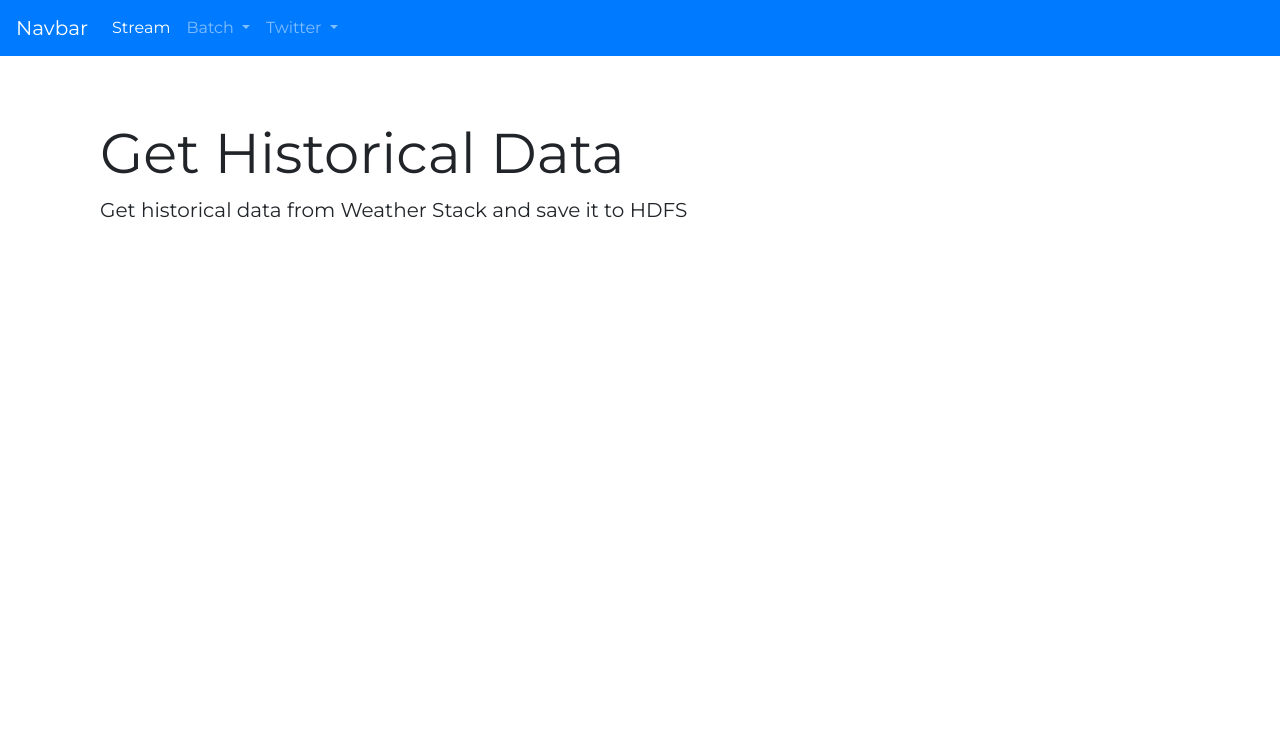
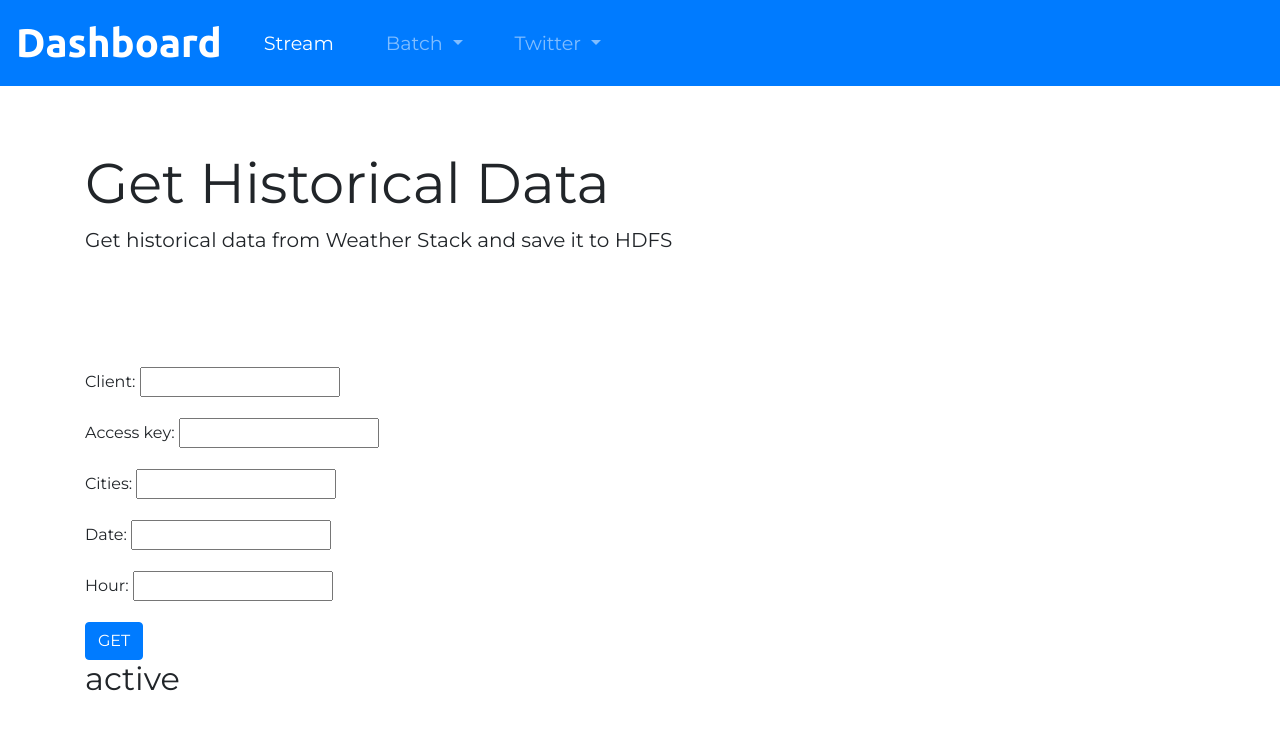
Before and after one commit to perfect-blue/Consumer-Dashboard, a Django app: template templates/BatchWeather/batch.html in a window 1280 px wide. Shown: the top 730 px of the page. Run offline with Django 3.2, Linux system fonts and the light colour scheme; tables that the repository leaves empty hold one stand-in row (values such as "Sample post"); the template is opened without the code that fills it: values that come from a table or form of the project are taken from there, most other values are stand-ins (such as "Sample title", 1, 10 or a date in 2020); some libraries are stand-ins or nearby versions.

Commit message:
Historical Form

```diff
--- /dev/null
+++ b/Weatherstack/forms.py
@@ -0,0 +1,9 @@
+from django import forms
+from django.core import validators
+
+class HistoricalForm(forms.Form):
+    client = forms.CharField()
+    access_key = forms.CharField()
+    cities= forms.CharField()
+    date = forms.CharField()
+    hour = forms.CharField()
--- a/static/css/style.css
+++ b/static/css/style.css
@@ -5,3 +5,19 @@
 body{
   font-family:'Montserrat';
 }
+
+.navbar-brand{
+  font-family: "Ubuntu";
+  font-size: 2.5rem;
+  font-weight: bold;
+}
+
+.nav-item{
+  padding: 0 18px;
+}
+
+.nav-link{
+  font-size:1.2rem;
+  font-family: 'Montserrat';
+  font-weight: 300;
+}
--- a/templates/BatchWeather/batch.html
+++ b/templates/BatchWeather/batch.html
@@ -1,10 +1,16 @@
 <!DOCTYPE html>
 {% extends 'base.html' %}
   {% block body_block%}
-    <div class="jumbotron jumbotron-fluid transparent">
-      <div class="container">
-          <h1 class="display-4">Get Historical Data</h1>
-          <p class="lead">Get historical data from Weather Stack and save it to HDFS</p>
-      </div>
-    </div>
+
+  <div class="jumbotron jumbotron-fluid transparent">
+      <h1 class="display-4">Get Historical Data</h1>
+      <p class="lead">Get historical data from Weather Stack and save it to HDFS</p>
+  </div>
+
+    <form method="post">
+      {{batchform.as_p}}
+      {% csrf_token %}
+      <input type="submit" class="btn btn-primary" name ='start' value="GET">
+    </form>
+    <h2>{{ status }}</h2>
   {% endblock %}
--- a/templates/base.html
+++ b/templates/base.html
@@ -14,7 +14,7 @@
   </head>
   <body>
     <nav class="navigation navbar navbar-expand-lg navbar-dark bg-primary">
-      <a class="navbar-brand" href="#">Navbar</a>
+      <a class="navbar-brand" href="#">Dashboard</a>
       <button class="navbar-toggler" type="button" data-toggle="collapse" data-target="#navbarNavDropdown" aria-controls="navbarNavDropdown" aria-expanded="false" aria-label="Toggle navigation">
         <span class="navbar-toggler-icon"></span>
       </button>
@@ -28,8 +28,8 @@
               Batch
             </a>
             <div class="dropdown-menu" aria-labelledby="navbarDropdownMenuLink">
-              <a class="dropdown-item" href="#">Historical</a>
-              <a class="dropdown-item" href="#">Time Series</a>
+              <a class="dropdown-item" href="{% url 'Weatherstack:batch' %}">Historical</a>
+              <a class="dropdown-item" href="{% url 'Weatherstack:time-series' %}">Time Series</a>
             </div>
           </li>
           <li class="nav-item dropdown">
```
Also changed, not shown: Weatherstack/views.py (+17 -1 lines).
